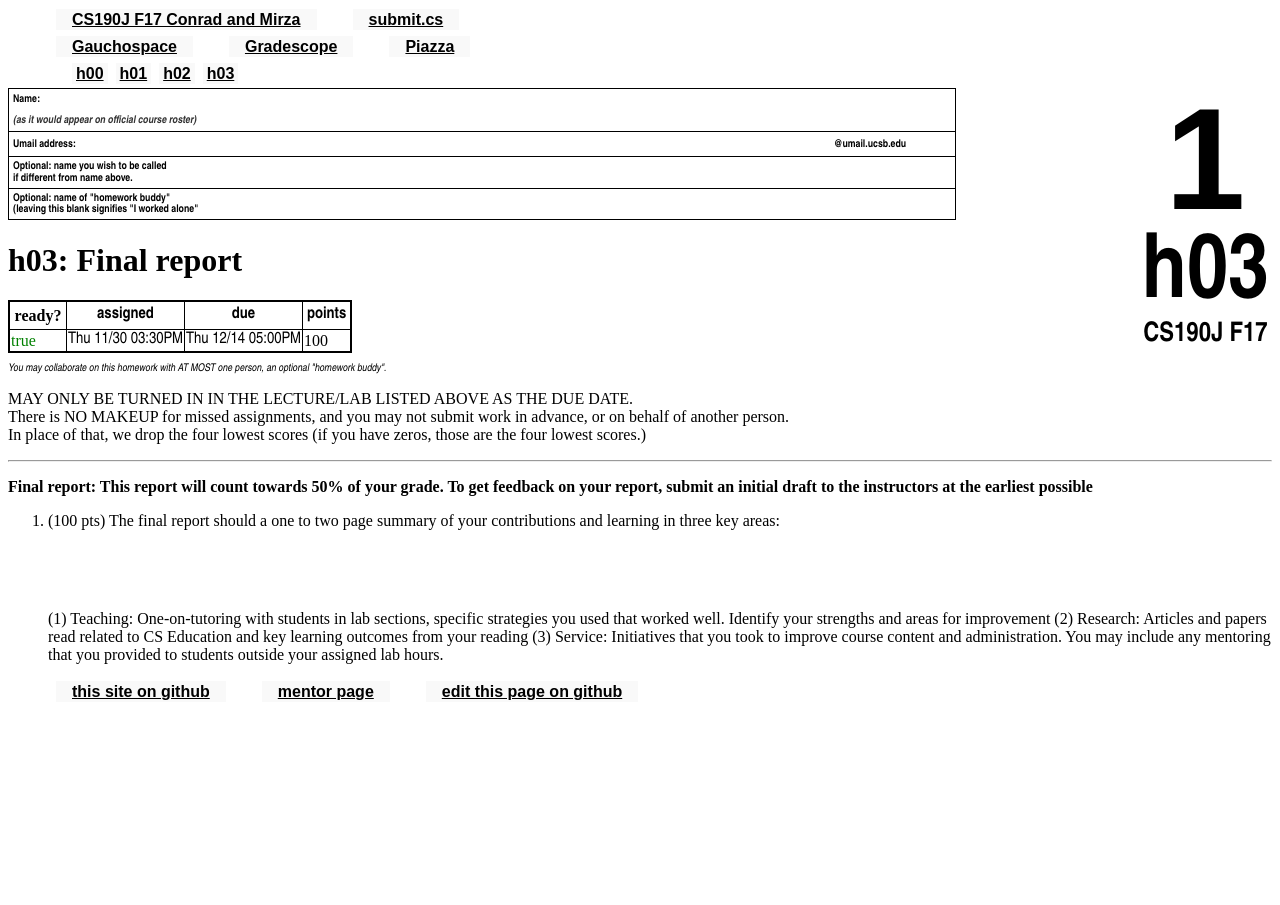
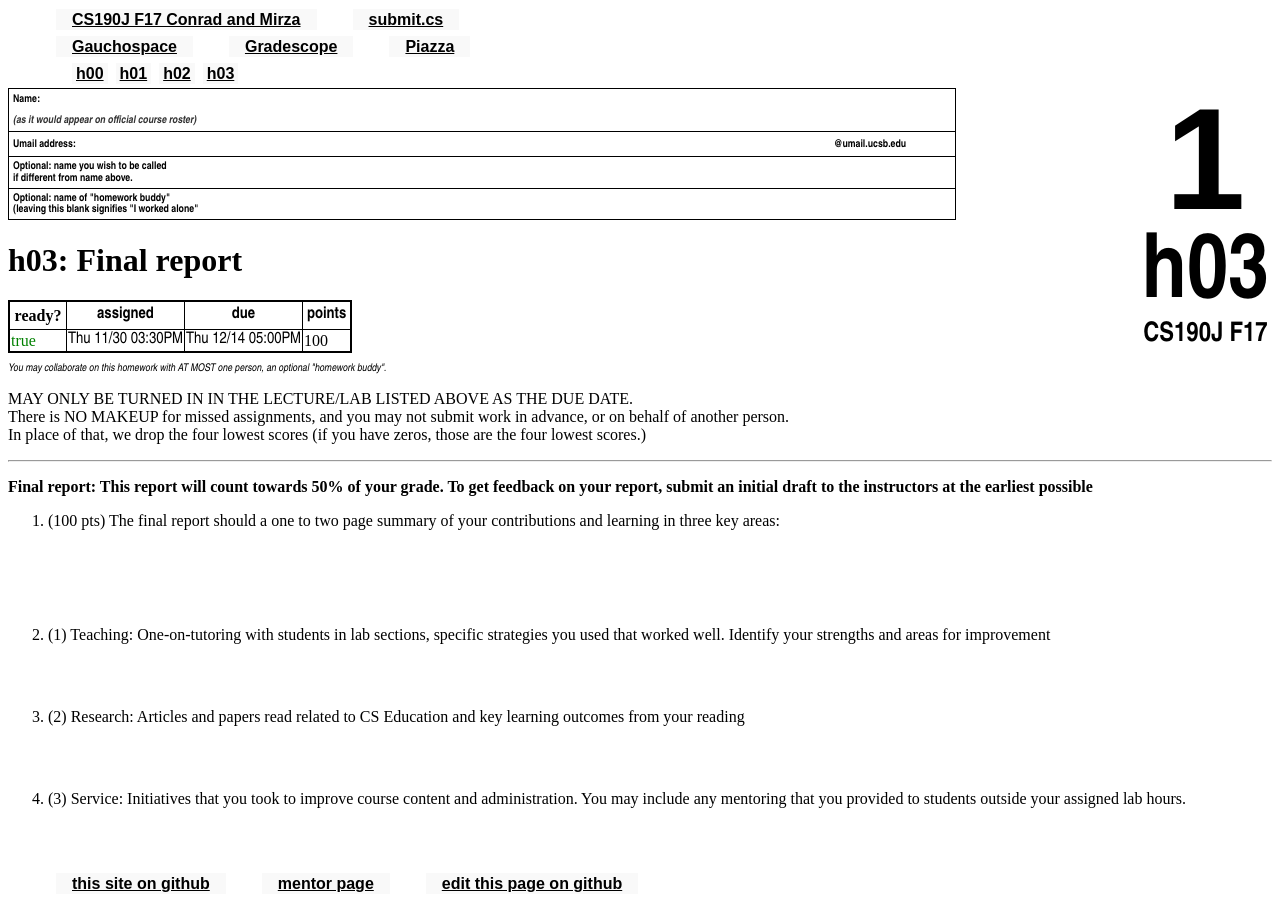
Before and after one commit to ucsb-cs190j-f17/ucsb-cs190j-f17.github.io, a Jekyll site: the page built from _hwk/h03.md, in a window 1280 px wide. Built offline with Jekyll 4.4.1, drawn with Linux system fonts in a browser that asks for light colours.

Commit message:
final report

```diff
--- a/_hwk/h03.md
+++ b/_hwk/h03.md
@@ -15,8 +15,9 @@ due: 2017-12-14 17:00:00.00-8:00
 
 
 
-	(1) Teaching: One-on-tutoring with students in lab sections, specific strategies you used that worked well. Identify your strengths and areas for improvement
-
-	(2) Research: Articles and papers read related to CS Education and key learning outcomes from your reading
-
-	(3) Service: Initiatives that you took to improve course content and administration. You may include any mentoring that you provided to students outside your assigned lab hours.
+<li style="margin-bottom: 4em;" markdown="1">(1) Teaching: One-on-tutoring with students in lab sections, specific strategies you used that worked well. Identify your strengths and areas for improvement
+</li>
+<li style="margin-bottom: 4em;" markdown="1">(2) Research: Articles and papers read related to CS Education and key learning outcomes from your reading
+</li>
+<li style="margin-bottom: 4em;" markdown="1">(3) Service: Initiatives that you took to improve course content and administration. You may include any mentoring that you provided to students outside your assigned lab hours.
+</li>
```
